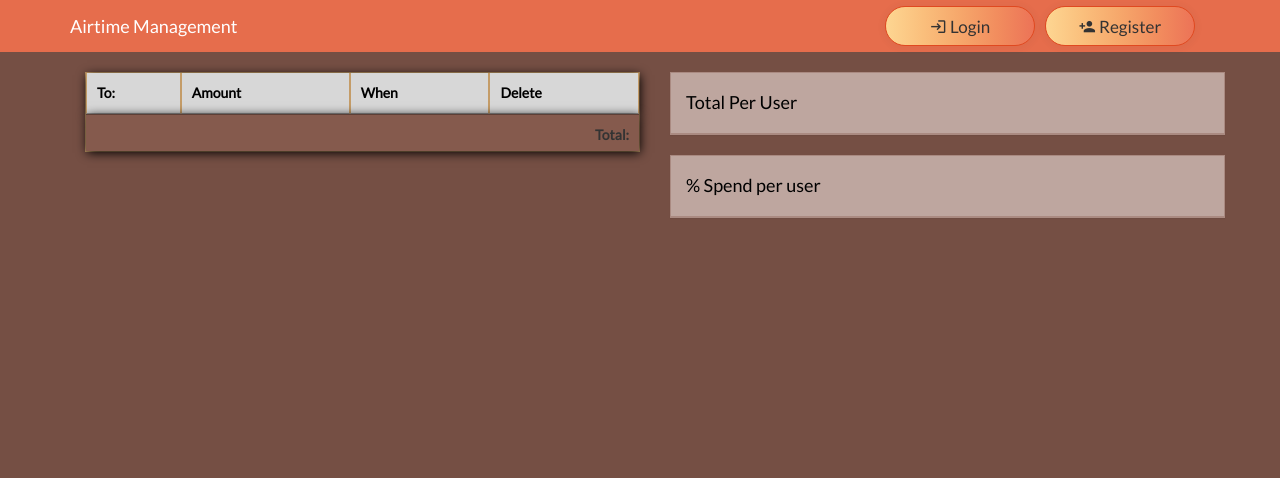
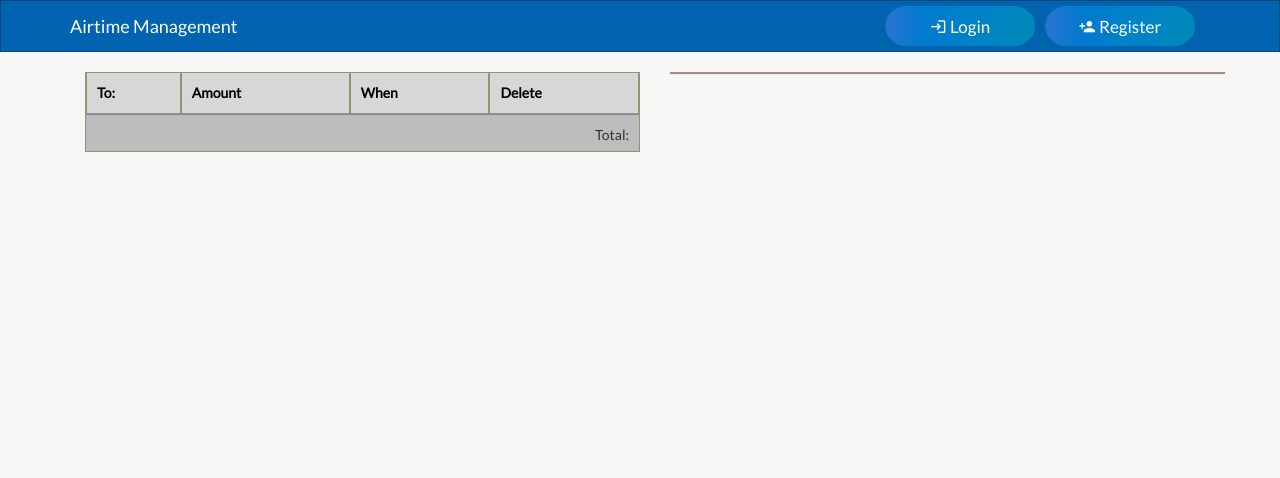
Before and after one commit to nasoma/airtime, a Python web app: template app/templates/dashboard.html in a window 1280 px wide. Shown: the top 478 px of the page. Run offline with Jinja, Linux system fonts and the light colour scheme; the template is opened without the code that fills it, so the values that code supplies are empty; some libraries are stand-ins or nearby versions.

Commit message:
Updated to Flask 1.0.3

```diff
--- a/app/static/css/custom.css
+++ b/app/static/css/custom.css
@@ -1,20 +1,11 @@
 body {
-    background: #754F44;
+	background: #F6F6F4;
 	font-family: 'Lato', sans-serif;
 }
-
 a {
 	color: #8F6938;
 	text-decoration: none;
 }
-
-.bg-balance {
-    background-color: #F2DEDE !important;
-    color: #a94442;
-    font-size: 16px !important;
-    border-color: #DDA8A8 !important;
-}
-
 .balance {
 	color: #000;
 	font-weight: normal;
@@ -24,58 +15,64 @@ a {
 	border: 2px solid #6DCBFA;
 	border-radius: 50px;
 }
-
 .btn-success {
-    color: #fff;
+	color: #333;
 	background-color: #D2B48C;
 	border-color: #C49C68;
 }
-
+.btn-success:hover {
+	color: #fff;
+	background-color: #404033;
+	border-color: #24241D;
+}
 .dataTables_wrapper .dataTables_info, .dataTables_wrapper, .dataTables_filter, #table_id_length label {
-    color: #fff !important
+	color: #333 !important
 }
-
 .table {
 	margin-bottom: 0
 }
-
-.table-bordered, .table-bordered > tbody > tr > td, .table-bordered > thead > tr > th, .table-bordered > tbody > tr > th {
-    border: 1px solid #C49C68;
+.table-bordered, .table-bordered>tbody>tr>td, .table-bordered>thead>tr>th, .table-bordered>tbody>tr>th {
+	border: 1px solid #939376;
 }
-
-.panel-default > .panel-heading {
+.panel-default>.panel-heading {
 	color: #000;
 	background-color: #bea69f;
 	border-color: #AA8A81;
 }
-
 .panel-default {
 	border-color: #AA8A81;
 	border-radius: 0;
 }
-
-table {
-    background-color: #d2b48c;
+.btn-danger {
+	color: #fff;
+	background-color: #5C5C49;
+	border-color: #404033;
+	border-radius: 2px;
 }
-
+.btn-danger:hover {
+	color: #fff;
+	background-color: #404033;
+	border-color: #24241D;
+	border-radius: 2px;
+}
+table, table.dataTable tbody tr.even {
+	background-color: #A9A992;
+}
 .panel {
 	background: #BEA69F
 }
-
 .panel-body {
 	padding: 0;
 }
-
-.table-striped > tbody > tr:nth-of-type(2n+1) {
-    background-color: #E66D4C;
+.table-striped>tbody>tr:nth-of-type(2n+1) {
+	background-color: #EBEBE6;
 }
-
 tr:hover {
-    background: #C49C68 !important;
+	background: #BFBFAE !important;
 }
-
 .nav li.highlight a {
-    background-image: linear-gradient(to right, #fdd692, #fabf7c, #f6a76b, #f28d5e, #ec7357) !important;
+	background-image: linear-gradient(to left, #0089ba, #0085c2, #0080c9, #007acf, #2c73d2);
+	!important;
 	margin-left: 10px;
 	border-radius: 120px;
 	width: 150px;
@@ -85,189 +82,161 @@ tr:hover {
 	padding: 5px;
 	margin-top: 5px;
 	font-size: 17px;
-    color: #333 !important;
-    border: 1px solid #E04920;
+	color: #fff !important;
+	border: 1px solid #0081cf;
 	box-shadow: 0 1px 5px 4px rgba(63, 63, 63, .03);
 }
-
 .well {
-    background: #D2B48C;
-    border: 1px solid #956E3B;
+	background: #C8E6FE;
+	border: 1px solid #7DC5FB;
+	color: #78785F;
+	border-radius: 0;
+}
+.register .well {
+	background: transparent;
+	border: none !important;
 	color: #8F6938;
-    box-shadow: 1px 2px 10px #000;
+	box-shadow: none;
 }
-
 .errors {
 	font-size: 20px;
 	text-align: center;
-    background: #D2B48C;
-    border: 1px solid #956E3B;
+	background: #EBEBE6;
+	border: 1px solid #D5D5CA;
 	color: #8F6938;
 	padding: 15px;
 	border-radius: 4px;
 }
-
-.nav > li > a {
+.nav>li>a {
 	font-size: 16px
 }
-
 .navbar {
 	-webkit-border-radius: 0;
 	-moz-border-radius: 0;
 	border-radius: 0;
 }
-
 .navbar-inverse {
-    border-color: #E66D4C
+	border-color: #02487E
 }
-
 .login li {
 	list-style-type: none;
 	font-size: 35px;
 	line-height: 70px
 }
-
 form input, form textarea, form select {
 	border-radius: 0 !important;
 	border: 1px solid #0398DB;
 }
-
 .btn-primary {
-    background: #EC7357;
+	background: #B0B0B0;
+    color:#8F6938;
 	border-radius: 0;
 	padding: 5px 25px;
 	border: 1px solid #013045
 }
-
 .form {
-    background: #654236;
+	background: #E4E4E4;
 	padding: 25px;
-    border-radius: 5px;
+	border-radius: 0;
 	border: 1px solid #432C24;
-    color: #000;
-    box-shadow: 1px 2px 10px #000;
+	color: #8F6938;
 }
-
-table tr {
-    box-shadow: 1px 2px 10px #000;
+.form input {
+	border: 1px solid #9E9E84
 }
-
+.btn-primary:hover {
+	background: #C53817;
+	border: 1px solid #972B11
+}
 .form label {
-    color: #fff;
-    font-weight: bold;
-    font-size: 10px;
+	color: #8F6938;
+	font-weight: normal;
+	font-size: 14px;
 }
-
 .myform input {
 	border-radius: 2px
 }
-
 .bg-red, .bg-red a {
-    background: #E66D4C;
+	background: #0264B0;
 	color: #fff !important;
 }
-
 .main-body {
 	margin-bottom: 120px
 }
-
 .footer {
 	background-color: #bdbdbd;
 	padding: 15px;
 }
-
 .footer-links li {
 	display: inline-block
 }
-
 .p-15 {
 	padding: 5px 15px
 }
-
 #table_id_filter input, #table_id_filter select {
 	border: 1px solid #CEDBDB !important;
 }
-
 .rounded-0 {
 	-webkit-border-radius: 0 !important;
 	-moz-border-radius: 0 !important;
 	border-radius: 0 !important;
 }
-
 .rounded-2 {
 	-webkit-border-radius: 2px !important;
 	-moz-border-radius: 2px !important;
 	border-radius: 2px !important;
 }
-
 #table_id_wrapper label {
 	font-weight: normal
 }
-
 .danger {
 	color: #DC3545
 }
-
 .modal-content {
 	background-color: #B3DCED;
 }
-
 .modal-footer {
 	border-top: 1px solid #89CAE3;
 }
-
 .modal-header {
 	padding: 15px;
 	border-bottom: none;
 }
-
 .rounded-4 {
 	-webkit-border-radius: 4px !important;
 	-moz-border-radius: 4px !important;
 	border-radius: 4px !important;
 }
-
 #table_id thead {
 	background: #D7D7D7;
 	color: #000
 }
-
 th {
 	white-space: nowrap;
 }
-
 tfoot tr th {
-    background: #855A4D !important;
+	background: #BDBDBD !important;
+	font-weight: normal !important;
 }
-
-table.dataTable tbody tr.even {
+	{
 	background-color: #D2B48C !important;
 }
-
-tfoot {
-    background: #6DCBFA !important;
-}
-
 .dataTables_wrapper .dataTables_paginate .paginate_button.disabled, .paginate_button {
 	color: #fff !important;
 }
-
 table.dataTable tfoot th, table.dataTable tfoot td {
 	padding: 10px 18px 6px 18px;
 	background: #fff;
 	border: none;
 }
-
 .m-4 {
 	margin-bottom: 5px
 }
-
 @media screen and (min-width: 800px) {
 	.pull-right-lg {
 		float: right
 	}
 }
-
 .login .navbar {
 	margin-bottom: 0;
 }
--- a/app/templates/base.html
+++ b/app/templates/base.html
@@ -4,7 +4,7 @@
     {{ super() }}
     <link rel="stylesheet" href="{{ url_for('static', filename='css/custom.css') }}">
     <link href="//cdn.materialdesignicons.com/3.6.95/css/materialdesignicons.min.css" rel="stylesheet">
-    <link href="https://fonts.googleapis.com/css?family=Lato" rel="stylesheet">
+    <link href="https://fonts.googleapis.com/css?family=Lato&display=swap" rel="stylesheet">
     <link rel="stylesheet" type="text/css" href="https://cdn.datatables.net/1.10.19/css/jquery.dataTables.css">
 
 {% endblock %}
@@ -63,7 +63,7 @@ $(document).ready(function() {
     }];
 
     var layout = {
-
+title: '% Spend Per User',
     };
 
     Plotly.newPlot('myDiv', data, layout, {responsive: true});
--- a/app/templates/dashboard.html
+++ b/app/templates/dashboard.html
@@ -9,6 +9,7 @@
 
     <div class="row">
         <div class="col-md-6">
+
 
                 <table id="table_id" class="table table-hover table-striped table-bordered ">
                     <thead>
@@ -27,7 +28,8 @@
                             <td>{{ moment(record.date_sent).format('DD-MM-YYYY, HH:mm') }}</td>
                             <td class="delete-column">
                                 <button class="btn btn-danger " data-toggle="modal"
-                                    data-target="#DeleteModal{{ record.id }}"><i class="mdi mdi-delete-outline" aria-hidden="true"></i>
+                                        data-target="#DeleteModal{{ record.id }}"><i class="mdi mdi-delete-outline"
+                                                                                     aria-hidden="true"></i>
                                 </button>
 
                                 {#                        <input type="checkbox" name="do_delete" value="{{ record.id }}">#}
@@ -41,7 +43,8 @@
                                     <div class="modal-content">
                                         <div class="modal-header">
                                             <button type="button" class="close" data-dismiss="modal">&times;</button>
-                                        <h4 class="modal-title">Delete Airtime record: {{ record.sent_to }} - KShs {{ record.amount_sent }}</h4>
+                                            <h4 class="modal-title">Delete Airtime record: {{ record.sent_to }} -
+                                                KShs {{ record.amount_sent }}</h4>
                                         </div>
                                         <div class="modal-footer">
                                             <ul class="footer-links">
@@ -51,7 +54,8 @@
                                                     </button>
                                                 </li>
                                                 <li>
-                                                <a class="btn btn-danger rounded-0" href="{{ url_for('main.delete_record', record_id=record.id) }}">Delete</a>
+                                                    <a class="btn btn-danger rounded-0"
+                                                       href="{{ url_for('main.delete_record', record_id=record.id) }}">Delete</a>
                                                 </li>
                                             </ul>
                                         </div>
@@ -67,32 +71,23 @@
                     </tfoot>
                 </table>
 
-        </div>
-        <div class="col-md-6">
-            <div class="panel panel-default">
-                <div class="panel-heading"><h4>Total Per User</h4></div>
-                <div class="panel-body">
-                    {{ user_table | safe }}
-                </div>
-            </div>
-        </div>
-    </div>
 
-    <div class="row">
-        <div class="col-md-6">
         </div>
 
         <div class="col-md-6">
             <div class="panel panel-default">
-                <div class="panel-heading"><h4>% Spend per user</h4></div>
+
                 <div class="panel-body">
                     <div id="myDiv"></div>
                 </div>
             </div>
         </div>
+
     </div>
 
 
 
 
+
+
 {% endblock %}
--- a/app/templates/register.html
+++ b/app/templates/register.html
@@ -3,7 +3,7 @@
 {% import "bootstrap/wtf.html" as wtf %}
 
 {% block maincontent %}
-    <div class="container">
+    <div class="container register">
         <div class="row well">
             <div class="col-md-6 col-md-offset-3 ">
                 {{ wtf.quick_form(registration_form, button_map={'submit':'primary'}) }}
--- a/app/users/routes.py
+++ b/app/users/routes.py
@@ -30,7 +30,7 @@ def login():
 
 
 @users.route('/register', methods=['POST', 'GET'])
-@login_required  # Authorized IT personnel will create account.
+#@login_required  # Authorized IT personnel will create account.
 def register():
     if current_user.is_authenticated:
         return redirect(url_for('main.index'))
```
Also changed, not shown: app/main/routes.py (+3 -4 lines). Lines whose indentation alone changed are shown as unchanged.
